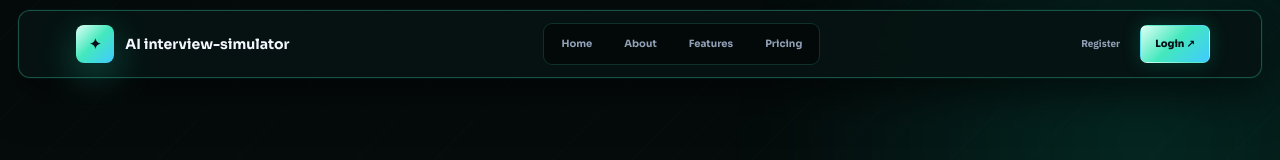
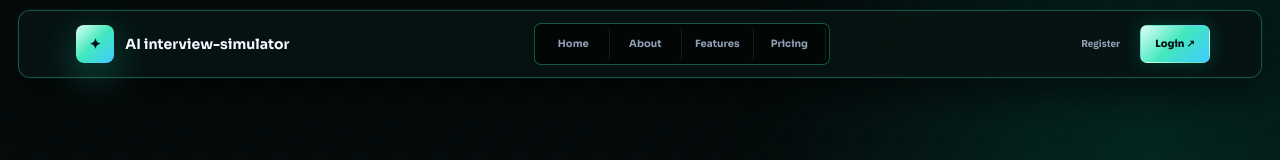
Before and after one commit to Siddharthsingh123456/ai-interview-simulator, a React (Vite) app: page / in a window 1280 px wide. Shown: the top 160 px of the page. Built offline with nearby package versions, Linux system fonts and the light colour scheme.

Commit message:
fix: make navigation controls visually unique per product

```diff
--- a/src/styles.css
+++ b/src/styles.css
@@ -45,3 +45,11 @@ body:after{background:repeating-linear-gradient(135deg,#42ffe90b 0 1px,transpare
 .nav nav button{font-family:"Sora"!important;border-radius:6px!important;padding:8px 13px!important;text-transform:none}
 .nav nav button:hover{background:#0e302b!important;color:#73ffe0!important;box-shadow:inset 0 0 15px #00e5b315}
 .navActions{gap:7px!important}.userChip{border-radius:7px!important}.primary{border-radius:7px!important;box-shadow:0 0 20px #00e5b333!important}
+
+
+
+/* NAV FINAL — INTERVIEW: segmented control */
+.nav nav{display:flex!important;gap:0!important;padding:3px!important;border:1px solid #35efbe55!important;border-radius:7px!important;background:#020706!important}
+.nav nav button{min-width:72px!important;padding:9px 12px!important;border:0!important;border-right:1px solid #35efbe22!important;border-radius:4px!important;font-family:"Sora"!important}
+.nav nav button:last-child{border-right:0}
+.nav nav button:hover{background:#35efbe18!important;color:#7dffe0!important;box-shadow:inset 0 0 12px #35efbe12!important}
```
